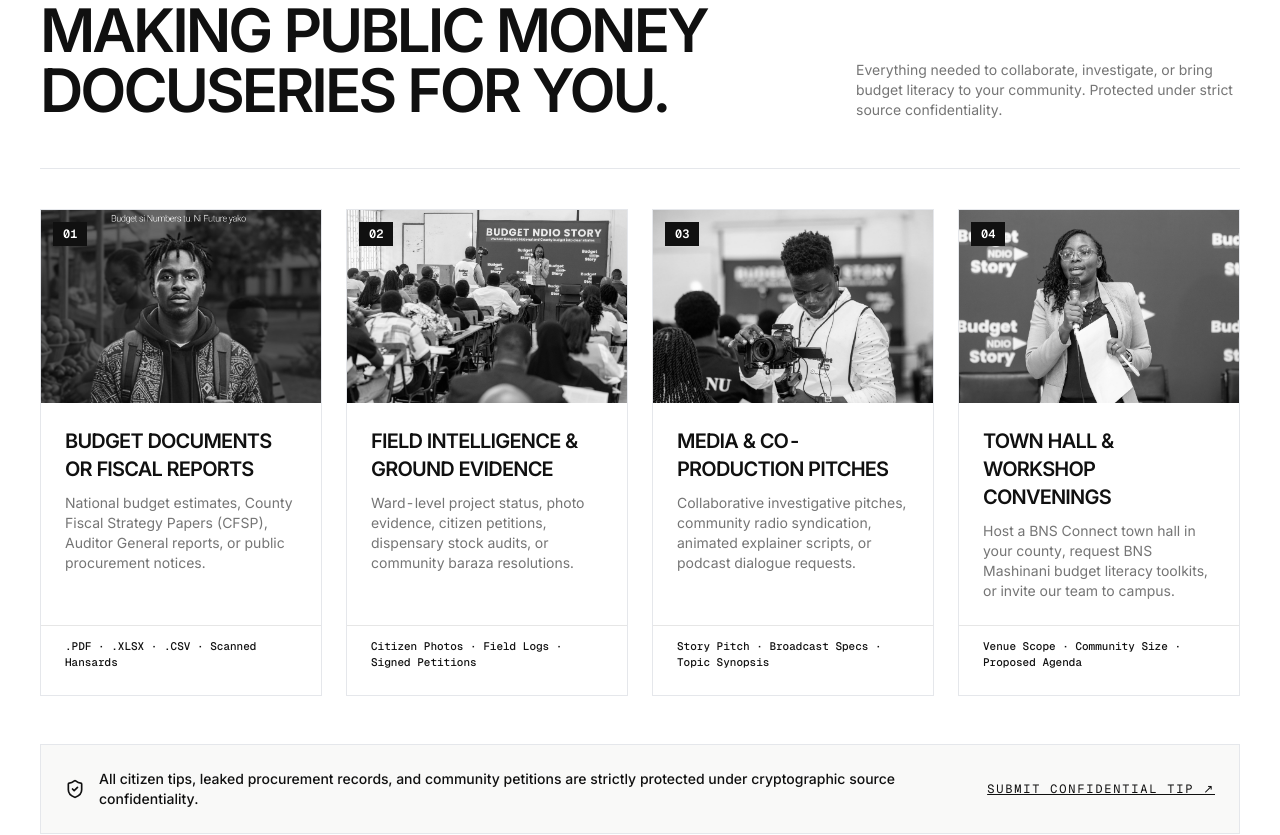
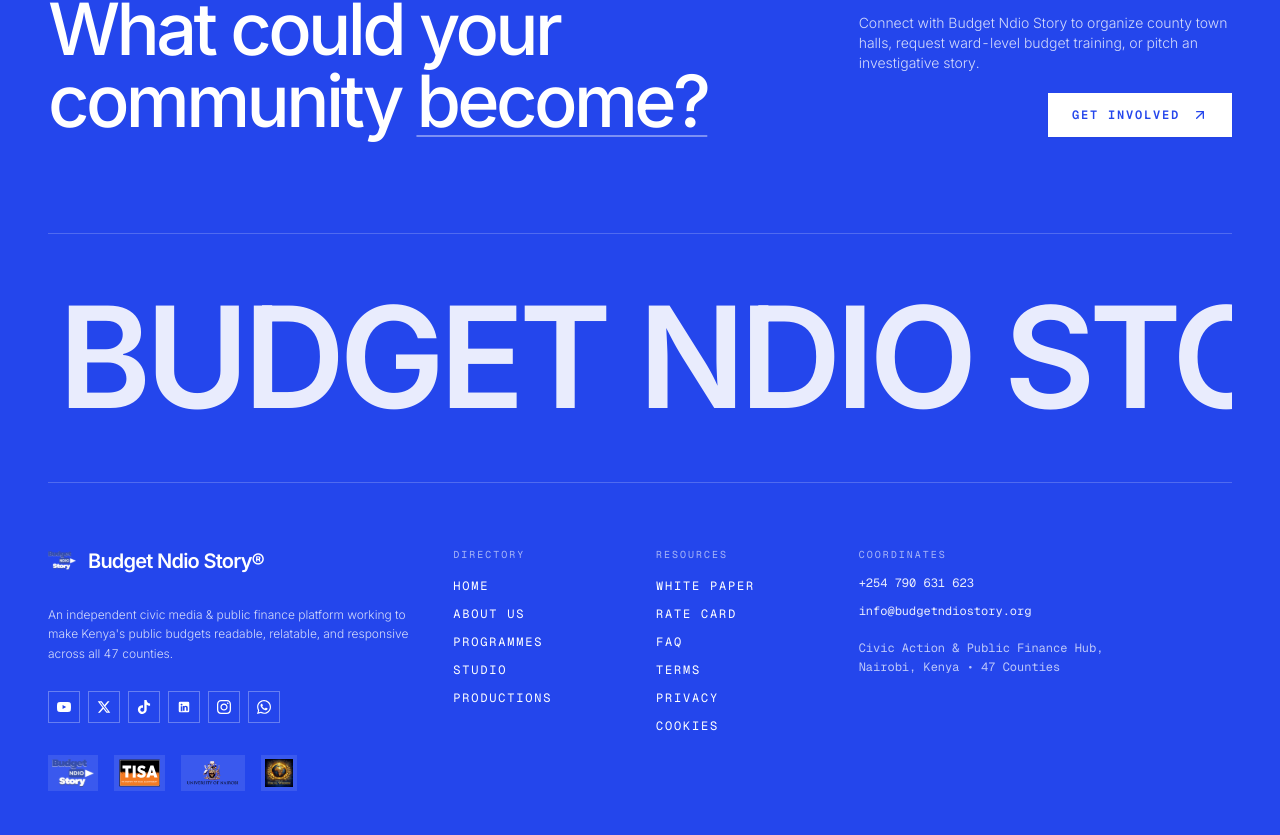
Before and after one commit to gr8stone/bns, a React (Vite) app: page /contact in a window 1280 px wide. Shown: the part 1008-1843 px from the top of the page. Built offline with nearby package versions, Linux system fonts and the light colour scheme.

Commit message:
feat(contact): remove visual cards section and NDA footer from ContactPage

```diff
--- a/src/pages/ContactPage.tsx
+++ b/src/pages/ContactPage.tsx
@@ -329,86 +329,7 @@
           SECTION 2: VISUAL "WHAT WE NEED FROM YOU" (MINIMALIST CARDS WITH IMAGES)
           Direct visual answers with real imagery, concise punchy copy, no clutter
           ───────────────────────────────────────────────────────────── */}
-      <section className="py-20 md:py-28 bg-[#FFFFFF]">
-        <div className="max-w-[1440px] mx-auto px-6 md:px-10">
-          {/* Minimalist Section Header */}
-          <div className="flex flex-col md:flex-row md:items-end justify-between gap-6 pb-12 border-b border-[#101010]/12">
-            <div>
-              <span className="font-mono text-xs uppercase tracking-wider text-[#757575] block mb-2">
-                // CIVIC COLLABORATION
-              </span>
-              <h2 className="font-display text-4xl sm:text-5xl lg:text-6xl font-semibold tracking-[-0.05em] text-[#101010] uppercase leading-none">
-                Making Public Money Docuseries for You.
-              </h2>
-            </div>
-            <p className="font-sans text-xs sm:text-sm text-[#757575] max-w-sm leading-relaxed">
-              Everything needed to collaborate, investigate, or bring budget
-              literacy to your community. Protected under strict source
-              confidentiality.
-            </p>
-          </div>
 
-          {/* 4 Architectural Visual Cards with Real Images */}
-          <div className="grid grid-cols-1 sm:grid-cols-2 lg:grid-cols-4 gap-6 pt-10">
-            {requirements.map((item) => (
-              <div
-                key={item.step}
-                className="group bg-[#FFFFFF] border border-[#101010]/12 flex flex-col justify-between overflow-hidden hover:border-[#101010] transition-colors duration-200"
-              >
-                {/* Visual Image Header with Number Badge */}
-                <div>
-                  <div className="relative aspect-[16/11] overflow-hidden bg-[#F4F4F0]">
-                    <img
-                      src={item.image}
-                      alt={item.title}
-                      loading="lazy"
-                      className="w-full h-full object-cover grayscale contrast-105 group-hover:grayscale-0 group-hover:scale-105 transition-all duration-500 ease-out"
-                    />
-                    <div className="absolute top-3 left-3 px-2.5 py-1 bg-[#101010] text-white font-mono text-xs font-semibold">
-                      {item.step}
-                    </div>
-                  </div>
-
-                  {/* Concise Title & Punchy Description */}
-                  <div className="p-5 sm:p-6">
-                    <h3 className="font-display text-lg sm:text-xl font-semibold uppercase text-[#101010] tracking-tight mb-2.5">
-                      {item.title}
-                    </h3>
-                    <p className="font-sans text-xs sm:text-sm text-[#757575] leading-relaxed">
-                      {item.description}
-                    </p>
-                  </div>
-                </div>
-
-                {/* Bottom Accepted Formats Badge */}
-                <div className="px-5 sm:px-6 pb-5 sm:pb-6 pt-3 border-t border-[#101010]/10">
-                  <span className="font-mono text-[11px] text-[#101010] font-medium block">
-                    {item.formats}
-                  </span>
-                </div>
-              </div>
-            ))}
-          </div>
-
-          {/* Mutual NDA Safeguard Footer Banner */}
-          <div className="mt-12 p-6 border border-[#101010]/12 bg-[#F9F9F8] flex flex-col md:flex-row items-start md:items-center justify-between gap-6">
-            <div className="flex items-center gap-3.5">
-              <ShieldCheck className="w-5 h-5 text-[#101010] shrink-0" />
-              <span className="font-sans text-xs sm:text-sm text-[#101010] font-medium">
-                All citizen tips, leaked procurement records, and community
-                petitions are strictly protected under cryptographic source
-                confidentiality.
-              </span>
-            </div>
-            <a
-              href="mailto:info@budgetndiostory.org?subject=Confidential%20Whistleblower%20Tip"
-              className="text-xs font-mono uppercase tracking-wider text-[#101010] underline hover:opacity-70 shrink-0"
-            >
-              Submit Confidential Tip ↗
-            </a>
-          </div>
-        </div>
-      </section>
     </main>
   );
 }
```
